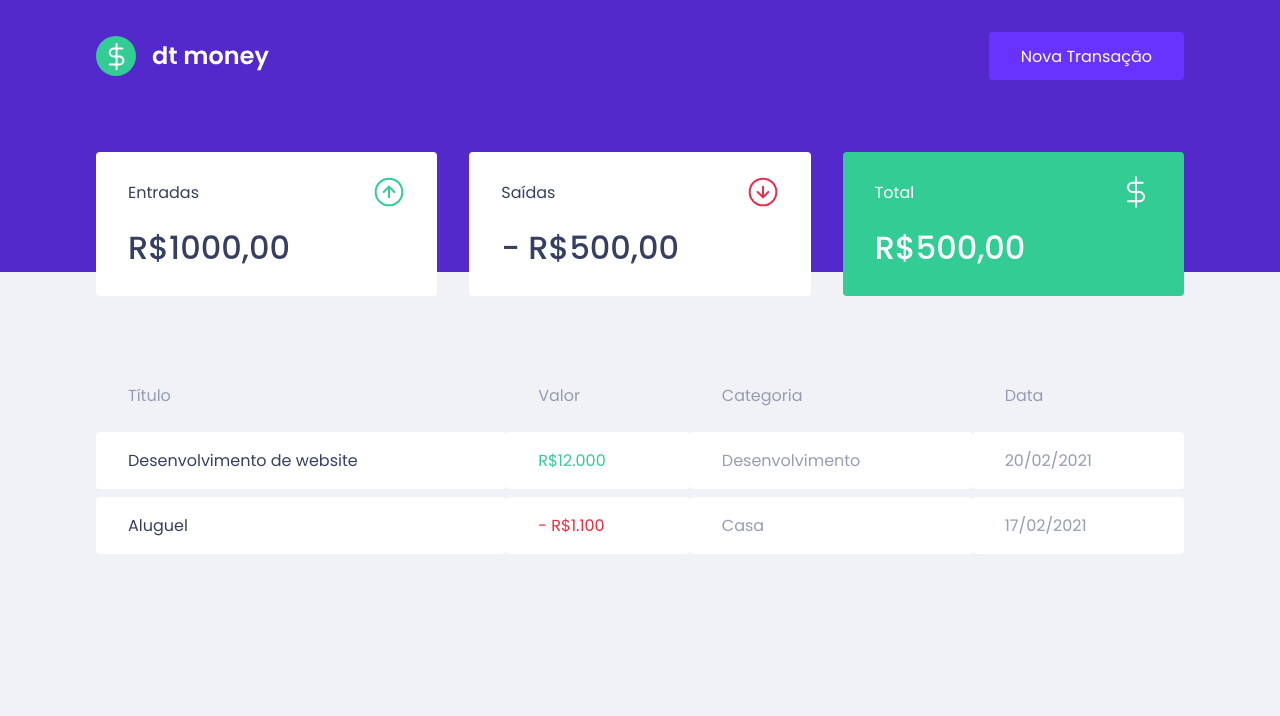
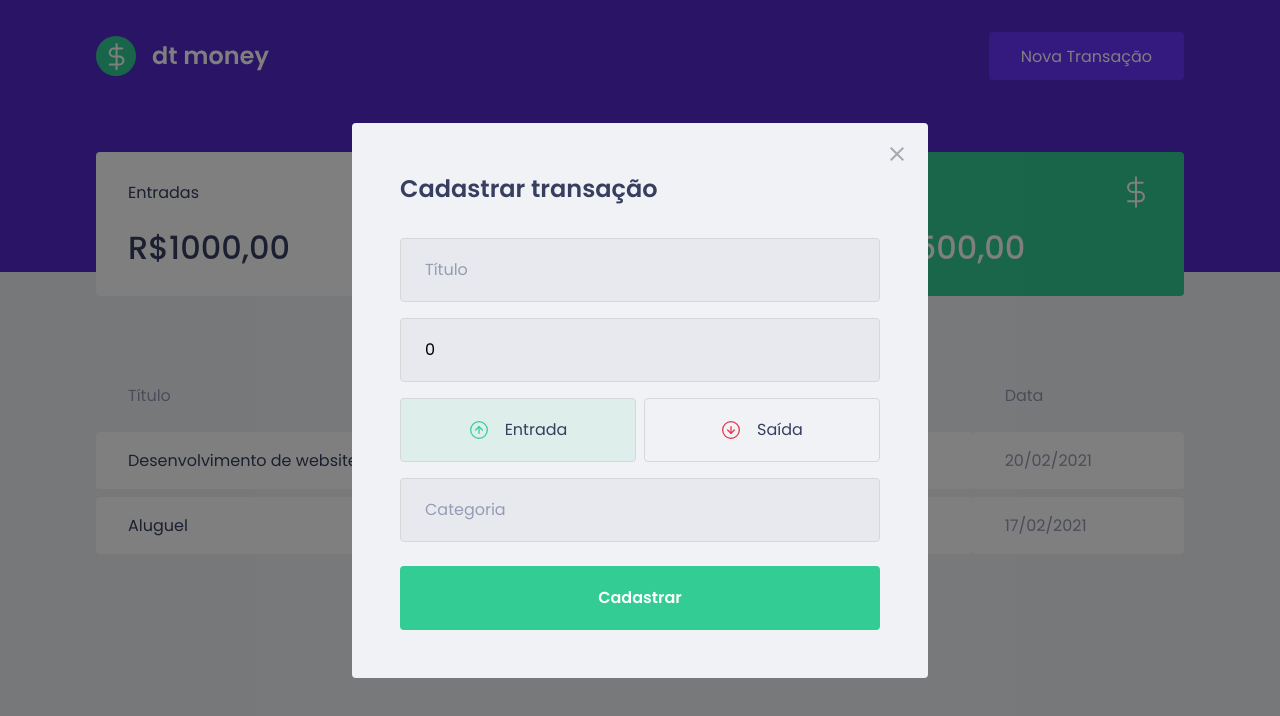
Before and after one commit to braiancalot/02-dtmoney, a React (Create React App) app: page / in a window 1280 px wide. Both pictures are taken after a click on the button "Nova Transação". Shown: the top 716 px of the page. Built offline with nearby package versions, Linux system fonts and the light colour scheme; no server answers; what miragejs would draw is missing.

Commit message:
Criando e estilizando modal, e capturando dados do formulário

```diff
--- a/package.json
+++ b/package.json
@@ -3,10 +3,13 @@
   "version": "0.1.0",
   "private": true,
   "dependencies": {
+    "@types/react-modal": "^3.13.1",
     "axios": "^0.26.1",
     "miragejs": "^0.1.43",
+    "polished": "^4.1.4",
     "react": "^18.0.0",
     "react-dom": "^18.0.0",
+    "react-modal": "^3.14.4",
     "react-scripts": "5.0.0",
     "styled-components": "^5.3.5",
     "typescript": "^4.4.2",
--- a/src/App.tsx
+++ b/src/App.tsx
@@ -1,12 +1,33 @@
+import { useState } from "react";
+import Modal from 'react-modal'
 import { Dashboard } from "./components/Dashboard";
 import { Header } from "./components/Header";
+import { NewTransactionModal } from "./components/NewTransactionModal";
 import { GlobalStyle } from "./styles/global";
 
+Modal.setAppElement('#root')
+
 export function App() {
+  const [isNewTransactionModalOpen, setIsNewTransactionModalOpen] = useState(false)
+
+  function handleOpenNewTransactionModal() {
+    setIsNewTransactionModalOpen(true)
+
+  }
+  function handleCloseNewTransactionModal() {
+    setIsNewTransactionModalOpen(false)
+  }
+
   return (
     <>
-      <Header />
+      <Header onOpenNewTransactionModal={handleOpenNewTransactionModal} />
+
       <Dashboard />
+
+      <NewTransactionModal
+        isOpen={isNewTransactionModalOpen}
+        onRequestClose={handleCloseNewTransactionModal} />
+
       <GlobalStyle />
     </>
   );
--- a/src/components/Header/index.tsx
+++ b/src/components/Header/index.tsx
@@ -1,12 +1,20 @@
 import logoImg from '../../assets/logo.svg'
 import { Container, Content } from './styles'
 
-export function Header() {
+interface HeaderProps {
+    onOpenNewTransactionModal: () => void
+}
+
+export function Header({ onOpenNewTransactionModal }: HeaderProps) {
     return (
         <Container>
             <Content>
                 <img src={logoImg} alt="dt money" />
-                <button type="button">Nova Transação</button>
+                <button type="button" onClick={onOpenNewTransactionModal}>
+                    Nova Transação
+                </button>
+
+
             </Content>
         </Container>
     )
--- /dev/null
+++ b/src/components/NewTransactionModal/index.tsx
@@ -0,0 +1,88 @@
+import Modal from 'react-modal'
+import { Container, TransactionTypeContainer, RadioBox } from './styles'
+import closeImg from '../../assets/close.svg'
+import incomeImg from '../../assets/income.svg'
+import outcomeImg from '../../assets/outcome.svg'
+import { FormEvent, useState } from 'react'
+
+interface NewTransactionModalProps {
+    isOpen: boolean
+    onRequestClose: () => void
+}
+
+export function NewTransactionModal({ isOpen, onRequestClose }: NewTransactionModalProps) {
+    const [title, setTitle] = useState('')
+    const [value, setValue] = useState(0)
+    const [category, setCategory] = useState('')
+    const [type, setType] = useState('deposit')
+
+    function handleCreateNewTransaction(event: FormEvent) {
+        event.preventDefault()
+
+        console.log({
+            title,
+            value,
+            category,
+            type,
+        })
+    }
+
+    return (
+        <Modal
+            isOpen={isOpen}
+            onRequestClose={onRequestClose}
+            overlayClassName="react-modal-overlay"
+            className="react-modal-content "
+        >
+
+            <button
+                type="button"
+                onClick={onRequestClose}
+                className="react-modal-close">
+                <img src={closeImg} alt="Fechar modal" />
+            </button>
+
+            <Container onSubmit={handleCreateNewTransaction}>
+                <h2>Cadastrar transação</h2>
+
+                <input
+                    placeholder="Título"
+                    value={title}
+                    onChange={event => setTitle(event.target.value)} />
+
+                <input
+                    type="numer"
+                    placeholder="Valor"
+                    value={value}
+                    onChange={event => setValue(Number(event.target.value))} />
+
+                <TransactionTypeContainer>
+                    <RadioBox
+                        type="button"
+                        onClick={() => setType('deposit')}
+                        isActive={type === 'deposit'}
+                        activeColor='green'>
+                        <img src={incomeImg} alt="Entrada" />
+                        <span>Entrada</span>
+                    </RadioBox>
+
+                    <RadioBox
+                        type="button"
+                        onClick={() => setType('withdraw')}
+                        isActive={type === 'withdraw'}
+                        activeColor='red'>
+                        <img src={outcomeImg} alt="Saída" />
+                        <span>Saída</span>
+                    </RadioBox>
+                </TransactionTypeContainer>
+
+                <input
+                    placeholder="Categoria"
+                    value={category}
+                    onChange={event => setCategory(event.target.value)} />
+
+                <button type="submit">Cadastrar</button>
+            </Container>
+        </Modal>
+    )
+}
--- /dev/null
+++ b/src/components/NewTransactionModal/styles.ts
@@ -0,0 +1,101 @@
+import styled from 'styled-components'
+import { darken, transparentize } from 'polished'
+
+export const Container = styled.form`
+    h2 {
+        color: var(--text-title);
+        font-size: 1.5rem;
+        margin-bottom: 2rem;
+    }
+
+    input {
+        width: 100%;
+        padding: 0 1.5rem;
+        height: 4rem;
+        border-radius: 0.25rem;
+
+        border: 1px solid #d7d7d7;
+        background: #e7e9ee;
+
+        font-weight: 400;
+        font-size: 1rem;
+
+        &::placeholder {
+            color: var(--text-body);
+        }
+
+        & + input {
+            margin-top: 1rem;
+        }
+    }
+
+    button[type="submit"] {
+        width: 100%;
+        padding: 0 1.5rem;
+        height: 4rem;
+        background: var(--green);
+        color: #FFF;
+        border-radius: 0.25rem;
+        border: 0;
+        font-size: 1rem;
+        font-weight: 600;
+        margin-top: 1.5rem;
+        transition: filter 0.2s;
+
+        &:hover {
+            filter: brightness(0.9);
+        }
+    }
+`
+
+export const TransactionTypeContainer = styled.div`
+    margin: 1rem 0;
+    display: grid;
+    grid-template-columns: 1fr 1fr;
+    gap: 0.5rem;
+
+    button {
+
+    }
+`
+
+interface RadioBoxProps {
+    isActive: boolean;
+    activeColor: 'green' | 'red';
+}
+
+const colors = {
+    green: '#33CC95',
+    red: '#E52E40'
+}
+
+export const RadioBox = styled.button<RadioBoxProps>`
+    height: 4rem;
+    border: 1px solid #d7d7d7;
+    border-radius: 0.25rem;
+
+    background: ${(props) => props.isActive
+        ? transparentize(0.9, colors[props.activeColor])
+        : 'transparent'
+    };
+
+    display: flex;
+    align-items: center;
+    justify-content: center;
+
+     &:hover {
+            border-color: ${darken(0.1, '#d7d7d7')};
+    }
+
+    img {
+        width: 20px;
+        height: 20px;
+    }
+
+    span {
+        display: inline-block;
+        margin-left: 1rem;
+        font-size: 1rem;
+        color: var(--text-title);
+    }
+`
--- a/src/styles/global.ts
+++ b/src/styles/global.ts
@@ -53,4 +53,41 @@ export const GlobalStyle = createGlobalStyle`
         opacity: 0.6;
         cursor: not-allowed;
     }
+
+    .react-modal-overlay{
+        background: rgba(0, 0, 0, 0.5);
+
+        position: fixed;
+        top: 0;
+        left: 0;
+        bottom: 0;
+        right: 0;
+
+        display: flex;
+        align-items: center;
+        justify-content: center;
+    }
+
+    .react-modal-content {
+        width: 100%;
+        max-width: 576px;
+
+        background: var(--background);
+        padding: 3rem;
+        position: relative;
+        border-radius: 0.25rem;
+    }
+
+    .react-modal-close {
+        position: absolute;
+        right: 1.5rem;
+        top: 1.5rem;
+        border: 0;
+        background: transparent;
+        transition: filter 0.2s;
+
+        &:hover {
+            filter: brightness(0.8);
+        }
+    }
 `
```
Also changed, not shown: 1 other file (tests, documents, lock files or other folders).
